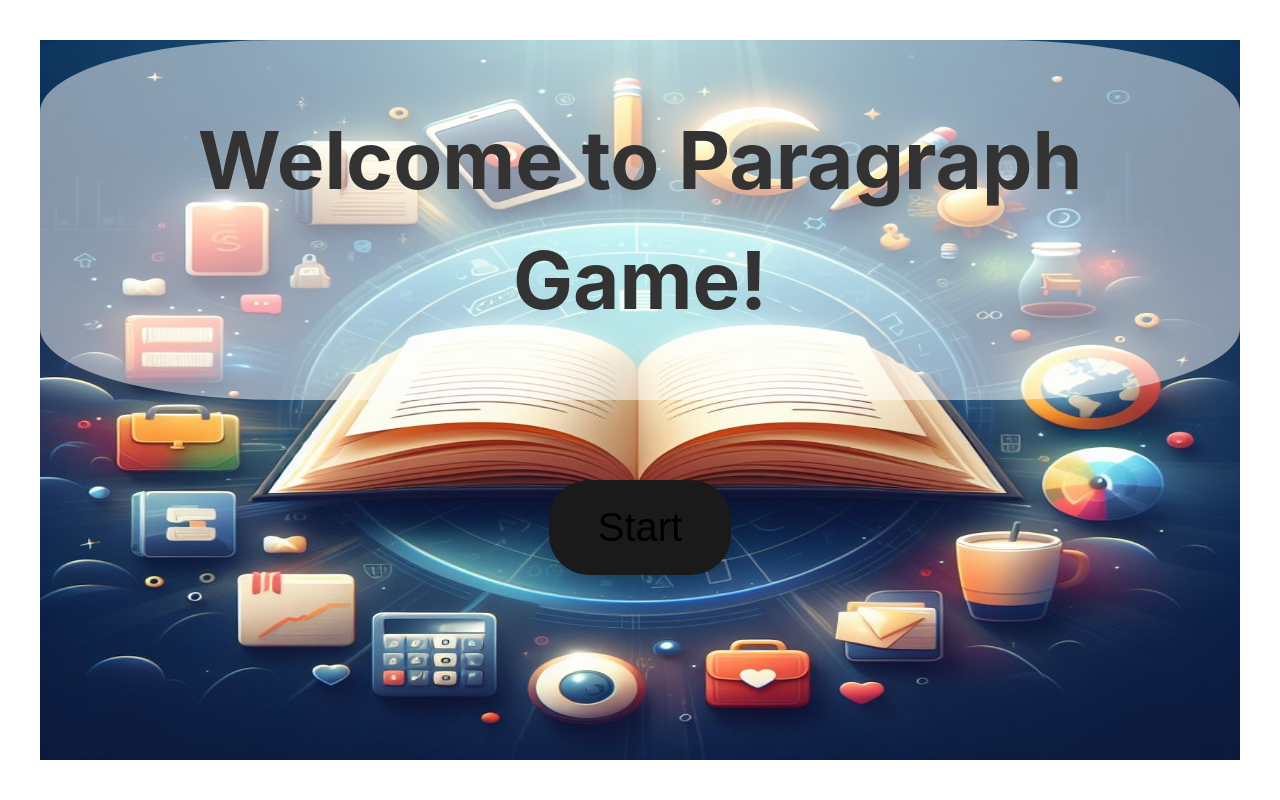
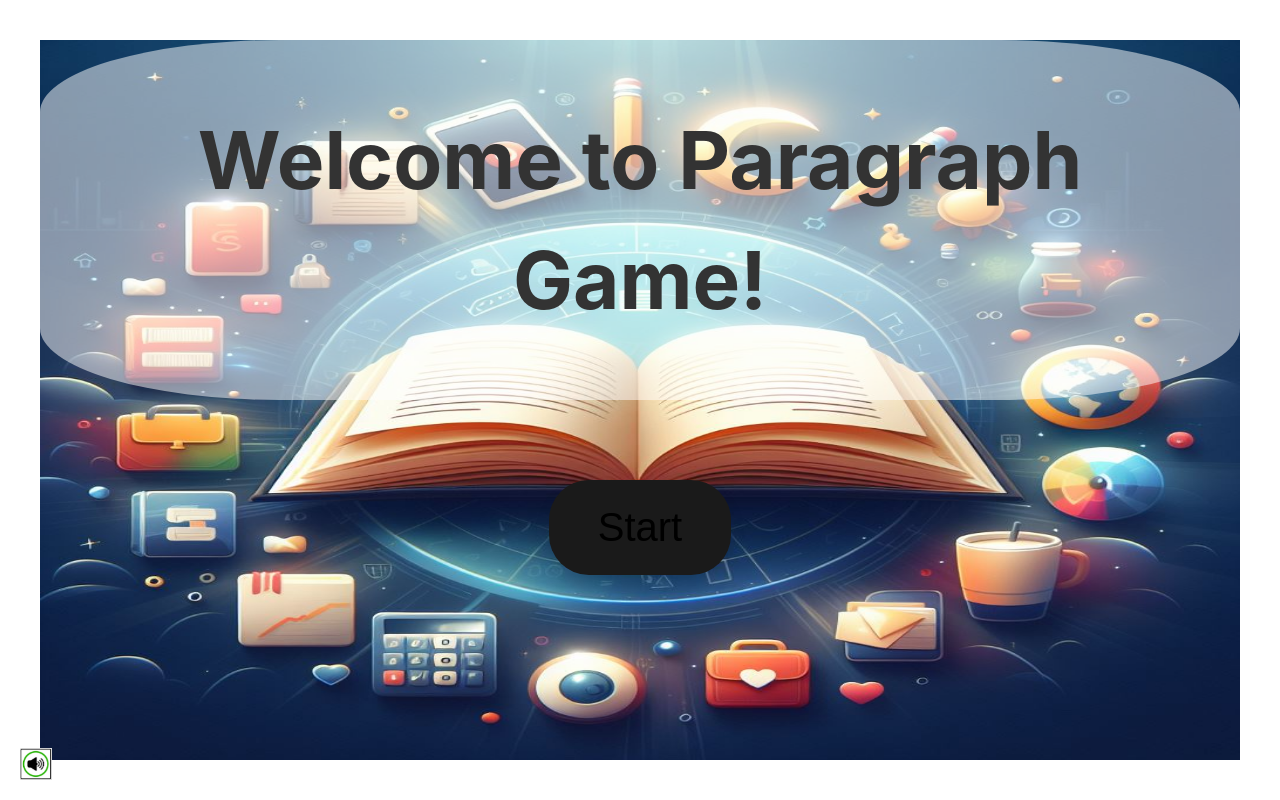
Before and after one commit to SportyScripter/Paragraf_Game, a React (Vite) app: page / in a window 1280 px wide. Built offline with nearby package versions, Linux system fonts and the light colour scheme.

Commit message:
add button mute and unmute

```diff
--- a/src/App.css
+++ b/src/App.css
@@ -8,7 +8,6 @@
 
   color: rgba(255, 255, 255, 0.87);
   color-scheme: light dark;
-  /* background-color: #ff0000ea; */
   font-synthesis: none;
   text-rendering: optimizeLegibility;
   -webkit-font-smoothing: antialiased;
@@ -38,7 +37,6 @@ h1 {
   margin-bottom: 10px;
 } */
 
-/* App.css */
 
 body {
   font-family: 'Arial', sans-serif;
@@ -70,14 +68,13 @@ button:hover {
 }
 
 .game-title {
-  font-size: 80px; /* Możesz dostosować rozmiar tekstu według potrzeb */
+  font-size: 80px;
   margin-bottom: 80px;
-  color: #333; /* Ustaw kolor napisu */
+  color: #333;
   border-radius: 20%;
   padding: 5% 5%;
   background-color: rgba(255, 255, 255, 0.5)
 }
-/* Dodaj odpowiednie klasy dla przycisków */
 .buttonSelectionGame {
   width: 100%;
   height: 90%;
@@ -93,7 +90,6 @@ button:hover {
   background-color: rgb(60, 119, 63);
 }
 
-/* Dodaj styl dla kontenera z wyborem gier */
 .game-selection {
   display: flex;
   flex-direction: column;
@@ -108,7 +104,7 @@ button:hover {
   text-align: center;
   font-size: 300%;
   font-family: 'Arial', sans-serif;
-  margin-top:auto; /* Dostosuj margines według potrzeb */
+  margin-top:auto;
   color: rgb(37, 153, 104);
 }
 
@@ -130,7 +126,7 @@ button:hover {
 .select-game {
   font-size: 300%;
   font-family: 'Arial', sans-serif;
-  margin-top: 10px; /* Dostosuj margines według potrzeb */
+  margin-top: 10px;
   height: 90px;
   width: 500px;
   color: rgb(161, 95, 95);
@@ -153,7 +149,7 @@ button:hover {
   font-style: italic;
   justify-content: center;
   align-items: center;
-  height: 100%; /* Wysokość na całą wysokość ekranu */
+  height: 100%;
 }
 .buttonSelectionScennario {
   width: 100%;
@@ -292,3 +288,21 @@ button:hover {
   width: 100%;
   height: 100%
 }
+.mute-button img {
+  width: 32px;
+  height: 32px;
+
+}
+.mute-button {
+  position: fixed;
+  bottom: 20px;
+  left: 20px;
+  z-index: 1000;
+  border: none;
+  background: transparent;
+  padding: 0;
+  outline: none;
+}
+.mute-button.muted img {
+  filter: grayscale(100%);
+}
--- a/src/Home.jsx
+++ b/src/Home.jsx
@@ -1,4 +1,5 @@
 import { useState, useRef } from 'react';
+import React from 'react';
 import './App.css';
 const Home = () => {
   const startGame = () => {setGameStarted(true);};
@@ -9,6 +10,14 @@ const Home = () => {
   const audioRef = useRef(null);
   const audioSrc = `https://github.com/SportyScripter/Paragraf_Game/blob/main/public/sound/${selectedGame.replace(/ /g,'')}Intro.mp3?raw=true&sanitize=true`;
   const audioSrcSc = `https://github.com/SportyScripter/Paragraf_Game/blob/main/public/sound/${selectedGame.replace(/ /g,'').concat(selectedScenario)}.mp3?raw=true&sanitize=true`;
+
+  const [isMuted, setIsMuted] = useState
+  (false);  // New state for mute control
+  // ... (rest of your existing code)
+  // Function to toggle mute state
+  const toggleMute = () => {
+    setIsMuted(!isMuted);
+  };
 
 
   const playAudio = () => {
@@ -80,19 +89,19 @@ const Home = () => {
 
   return (
     <div className={`container ${dynamicClass}`}>
-
+       <button className='mute-button' onClick={toggleMute}>
+       {isMuted ? <img src="public\image\mute.jpeg" alt="Wyciszony" /> : <img src="public\image\unmute.jpeg" alt="Głośnik" />}
+      </button>
       {gameStarted ? (
         selectedGame ? (
-          // Code for the selected game
           <div className='gameSettings'>
             <h1>{selectedGame}</h1>
             {selectedScenario ? (
-              // Code for the selected scenario
               <div className= 'paragraphOne'>
                 {selectedScenario === 'sc1' ? (
                   <div>
                     <p>{gameStories[selectedGame].par1_1}</p>
-                    <audio ref={audioRef} src={audioSrcSc} type="audio/mp3" autoPlay />
+                    <audio ref={audioRef} src={selectedScenario ? audioSrcSc : audioSrc} type="audio/mp3" autoPlay muted={isMuted}/>
                     <button className="buttonSelectionScennario" onClick={() => selectScenario('sc1_1_1')}>
                       {gameStories[selectedGame].sc1_1_1}
                     </button>
@@ -103,7 +112,7 @@ const Home = () => {
                 ) :selectedScenario === 'sc2' ? (
                   <div>
                   <p>{gameStories[selectedGame].par1_2}</p>
-                  <audio ref={audioRef} src={audioSrcSc} type="audio/mp3" autoPlay />
+                  <audio ref={audioRef} src={selectedScenario ? audioSrcSc : audioSrc} type="audio/mp3" autoPlay muted={isMuted}/>
                   <button className="buttonSelectionScennario" onClick={() => selectScenario('sc1_2_1')}>
                     {gameStories[selectedGame].sc1_2_1}
                   </button>
@@ -114,7 +123,7 @@ const Home = () => {
                 ) :selectedScenario === 'sc1_1_1' ? (
                   <div>
                   <p>{gameStories[selectedGame].par2_1}</p>
-                  <audio ref={audioRef} src={audioSrcSc} type="audio/mp3" autoPlay />
+                  <audio ref={audioRef} src={selectedScenario ? audioSrcSc : audioSrc} type="audio/mp3" autoPlay muted={isMuted}/>
                   <button className="buttonSelectionScennario" onClick={() => selectScenario('sc2_1_1')}>
                     {gameStories[selectedGame].sc2_1_1}
                   </button>
@@ -125,7 +134,7 @@ const Home = () => {
                 ) :selectedScenario === 'sc1_1_2' ? (
                   <div>
                   <p>{gameStories[selectedGame].par2_2}</p>
-                  <audio ref={audioRef} src={audioSrcSc} type="audio/mp3" autoPlay />
+                  <audio ref={audioRef} src={selectedScenario ? audioSrcSc : audioSrc} type="audio/mp3" autoPlay muted={isMuted}/>
                   <button className="buttonSelectionScennario" onClick={() => selectScenario('sc2_2_1')}>
                     {gameStories[selectedGame].sc2_2_1}
                   </button>
@@ -136,7 +145,7 @@ const Home = () => {
                 ) :selectedScenario === 'sc1_2_1' ? (
                   <div>
                   <p>{gameStories[selectedGame].par2_3}</p>
-                  <audio ref={audioRef} src={audioSrcSc} type="audio/mp3" autoPlay />
+                  <audio ref={audioRef} src={selectedScenario ? audioSrcSc : audioSrc} type="audio/mp3" autoPlay muted={isMuted}/>
                   <button className="buttonSelectionScennario" onClick={() => selectScenario('sc2_3_1')}>
                     {gameStories[selectedGame].sc2_3_1}
                   </button>
@@ -147,7 +156,7 @@ const Home = () => {
                 ) :selectedScenario === 'sc1_2_2' ? (
                   <div>
                   <p>{gameStories[selectedGame].par2_4}</p>
-                  <audio ref={audioRef} src={audioSrcSc} type="audio/mp3" autoPlay />
+                  <audio ref={audioRef} src={selectedScenario ? audioSrcSc : audioSrc} type="audio/mp3" autoPlay muted={isMuted}/>
                   <button className="buttonSelectionScennario" onClick={() => selectScenario('sc2_4_1')}>
                     {gameStories[selectedGame].sc2_4_1}
                   </button>
@@ -161,7 +170,7 @@ const Home = () => {
                 ) : (
                   <div className="paragraphOne">
                     <p>{gameStories[selectedGame].intro}</p>
-                    <audio ref={audioRef} src={audioSrc} type="audio/mp3" autoPlay />
+                    <audio ref={audioRef} src={selectedScenario ? audioSrcSc : audioSrc} type="audio/mp3" autoPlay muted={isMuted}/>
                     <button className="buttonSelectionScennario" onClick={() => selectScenario('sc1')}>
                       {gameStories[selectedGame].sc1}
                     </button>
@@ -171,6 +180,7 @@ const Home = () => {
                   </div>
                 )}
               </div>
+
             ) : (
           <div className="welcome-text">
             {[...text].map((letter, index) => (
```
Also changed, not shown: public/image/mute.jpeg (added), public/image/unmute.jpeg (added).
